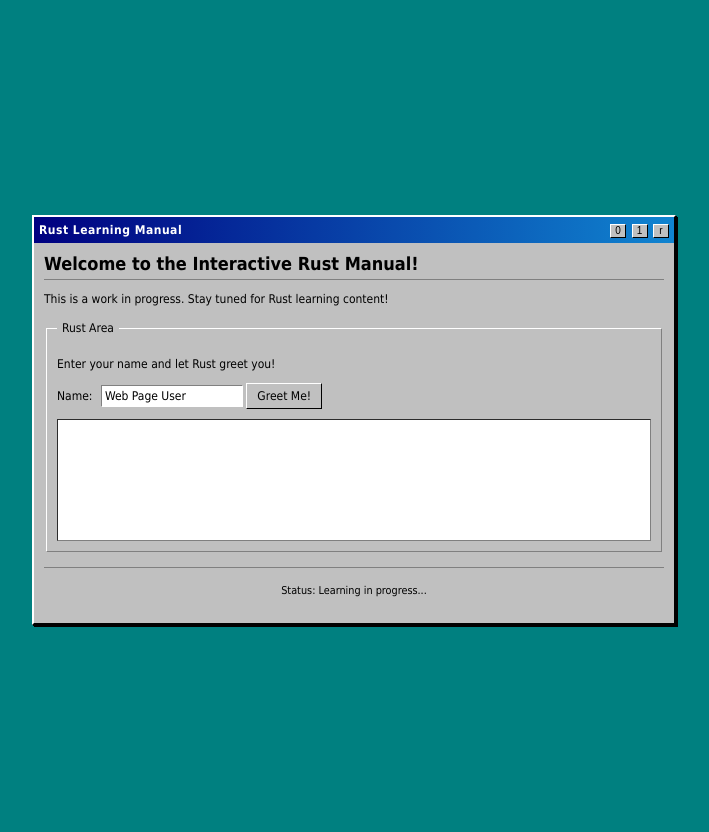
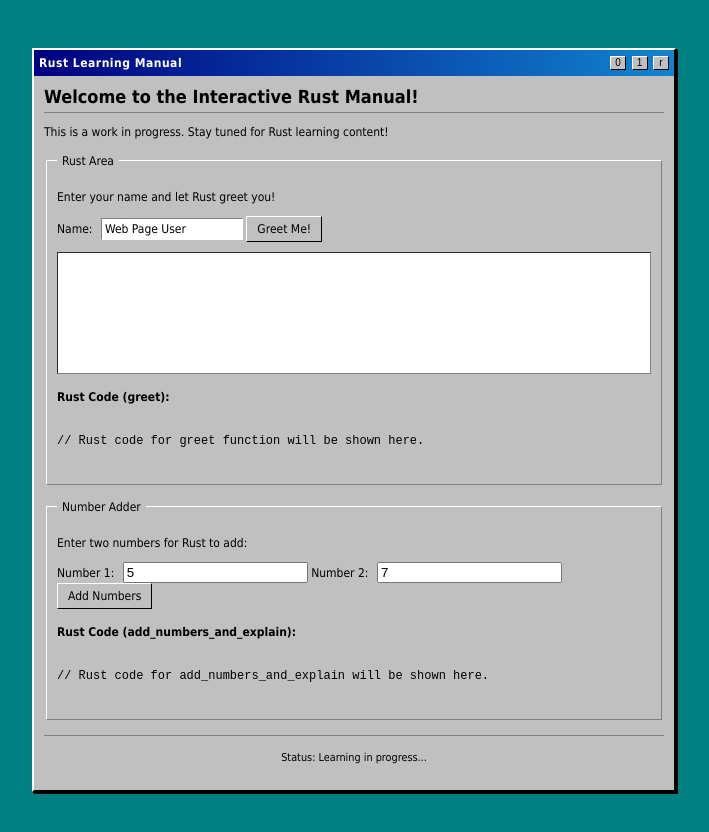
Before and after one commit to conor-timmis/lets-learn-rust, a plain HTML site: page index.html in a window 1280 px wide. Shown: the whole page, without its empty margins (286-995 px from the left). Drawn offline with Linux system fonts and the light colour scheme; a script that the page names is missing.

Commit message:
Add UI for number adder and code display

```diff
--- a/index.html
+++ b/index.html
@@ -31,6 +31,31 @@
                 <div id="rust-app-container">
                     <!-- App will load here -->
                 </div>
+
+                <h4>Rust Code (greet):</h4>
+                <pre><code id="greet-code-display">
+// Rust code for greet function will be shown here.
+                </code></pre>
+            </fieldset>
+
+            <fieldset>
+                <legend>Number Adder</legend>
+                <p>Enter two numbers for Rust to add:</p>
+                <div class="input-group">
+                    <label for="num1-input">Number 1: </label>
+                    <input type="number" id="num1-input" value="5">
+                    <label for="num2-input" class="label-spacer">Number 2: </label>
+                    <input type="number" id="num2-input" value="7">
+                    <button id="add-numbers-button" class="button-spacer">Add Numbers</button>
+                </div>
+                <div id="adder-result-container">
+                    <!-- Result of addition will load here -->
+                </div>
+
+                <h4>Rust Code (add_numbers_and_explain):</h4>
+                <pre><code id="adder-code-display">
+// Rust code for add_numbers_and_explain will be shown here.
+                </code></pre>
             </fieldset>
 
             <footer>
```
Also changed, not shown: 4 other files.
